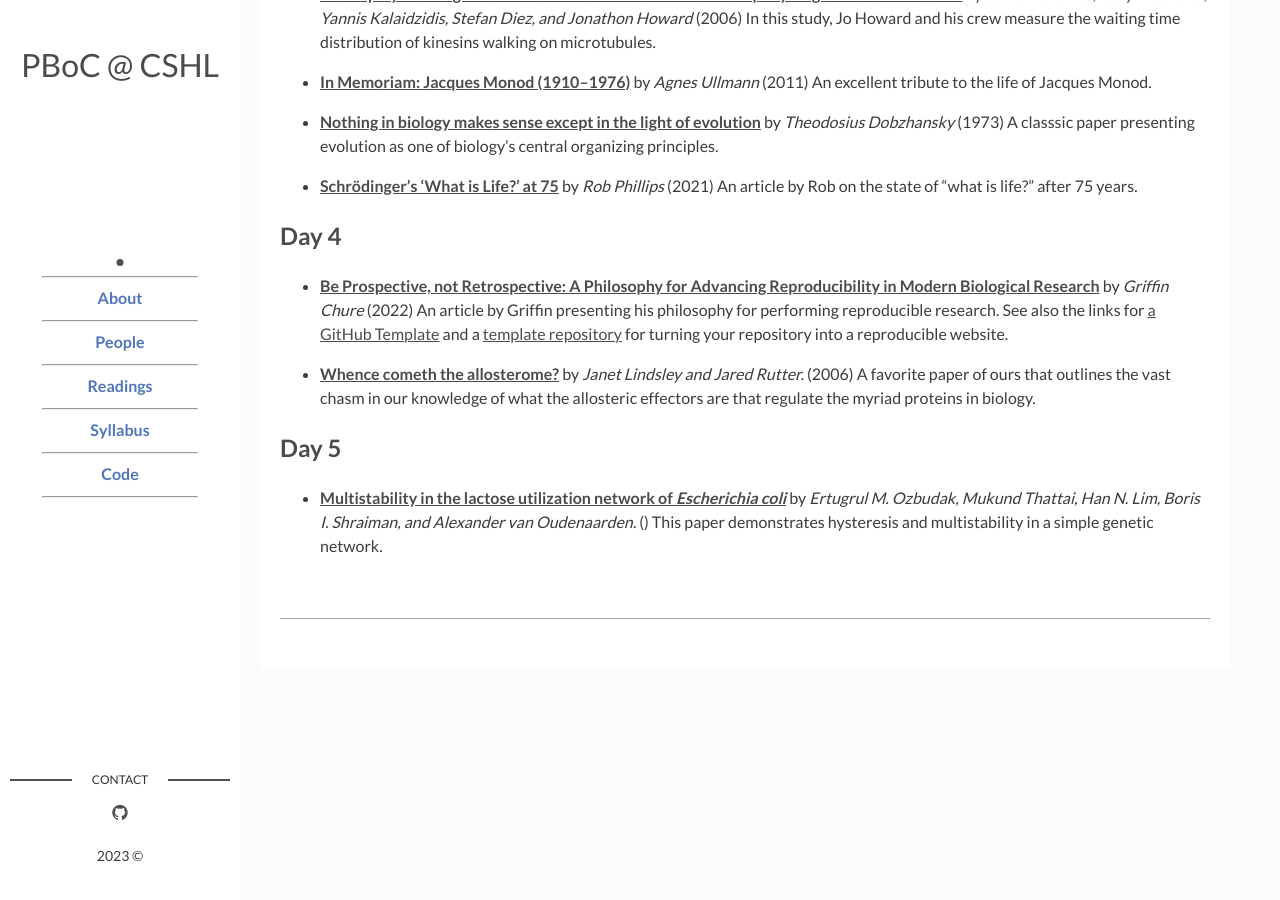
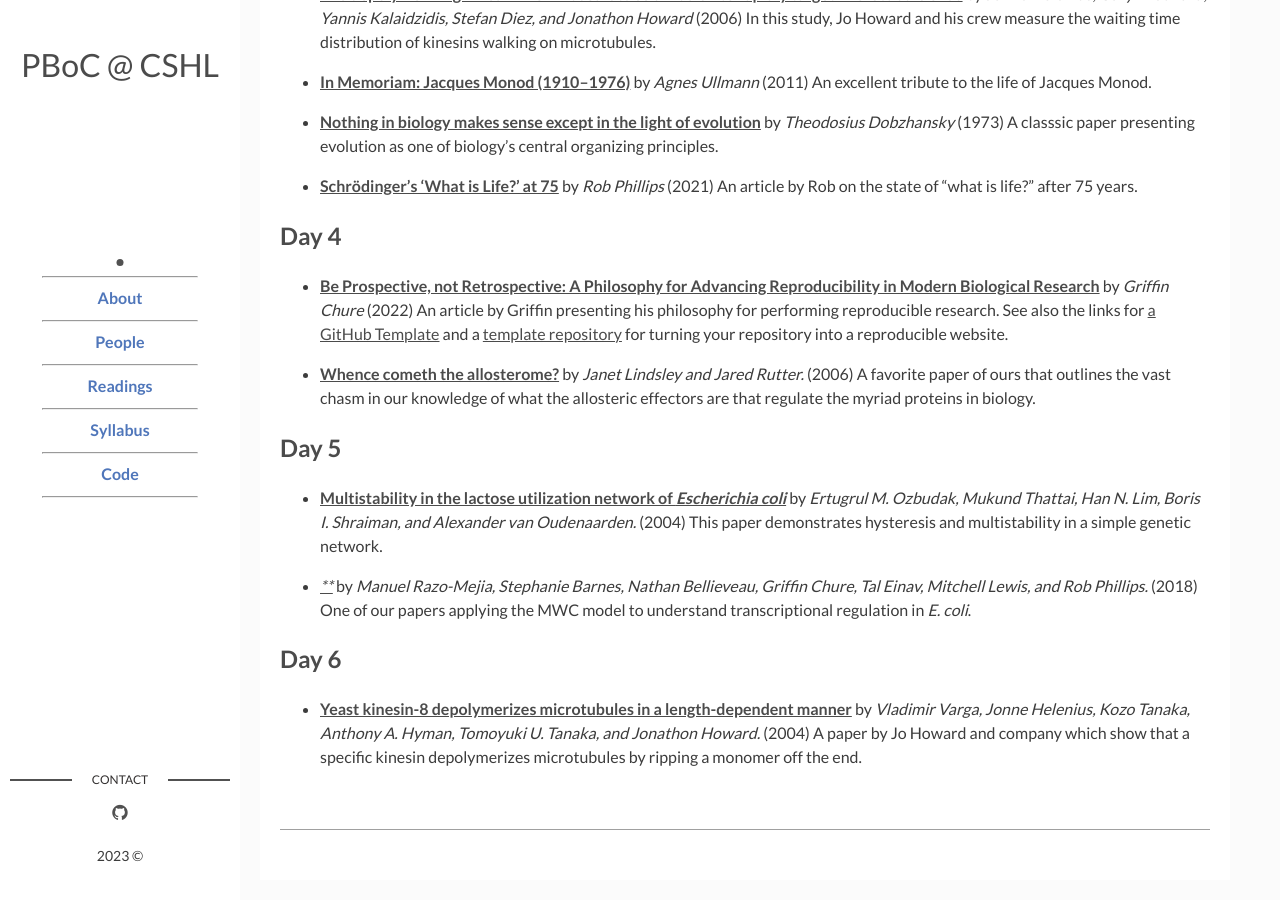
Before and after one commit to RPGroup-PBoC/cshl_pboc_2023, a Jekyll site: the page built from page02_readings.md, in a window 1280 px wide and 900 px high, scrolled down 2401 px. Built offline with Jekyll 4.4.1, drawn with Linux system fonts in a browser that asks for light colours.

Commit message:
Added papers

```diff
--- a/_data/readings.yaml
+++ b/_data/readings.yaml
@@ -160,6 +160,23 @@ Day 5:
   - pub:
     title: "Multistability in the lactose utilization network of <i>Escherichia coli</i>"
     authors: Ertugrul M. Ozbudak, Mukund Thattai, Han N. Lim, Boris I. Shraiman, and  Alexander van Oudenaarden.
+    year: 2004
     link: ozbudak2004.pdf
     description: >
       This paper demonstrates hysteresis and multistability in a simple genetic network.
+  - pub:
+    title: ""
+    authors: Manuel Razo-Mejia, Stephanie Barnes, Nathan Bellieveau, Griffin Chure, Tal Einav, Mitchell Lewis, and Rob Phillips.
+    year: 2018
+    link: razomejia2018.pdf
+    description: >
+      One of our papers applying the MWC model to understand transcriptional regulation in
+      <i>E. coli</i>.
+Day 6:
+  - pub:
+    title: "Yeast kinesin-8 depolymerizes microtubules in a length-dependent manner"
+    authors: Vladimir Varga, Jonne Helenius, Kozo Tanaka, Anthony A. Hyman, Tomoyuki U. Tanaka, and Jonathon Howard.
+    link: varga2006
+    year: 2004
+    description: >
+      A paper by Jo Howard and company which show that a specific kinesin depolymerizes microtubules by ripping a monomer off the end.
```
Also changed, not shown: 2 other files.
